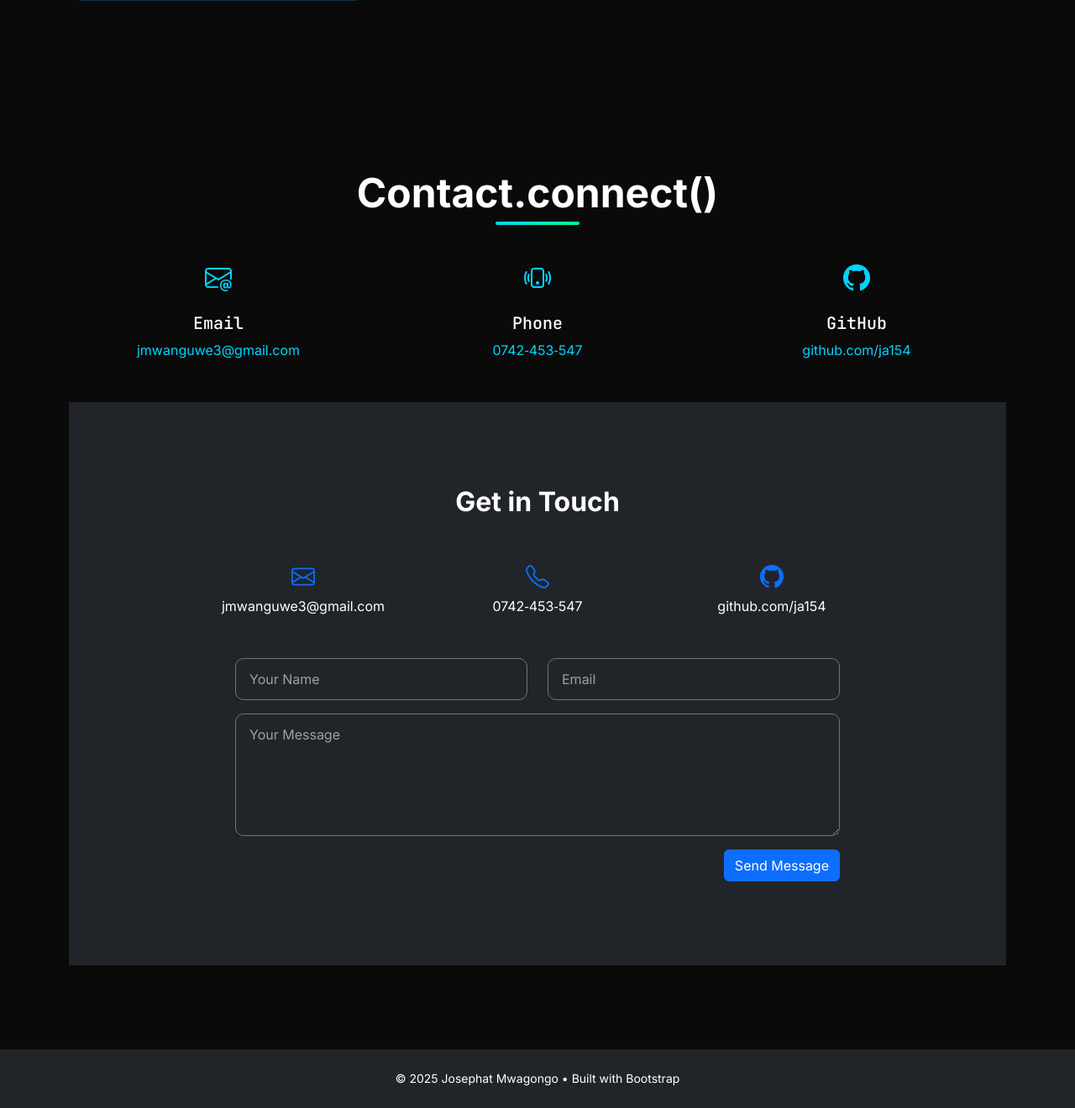
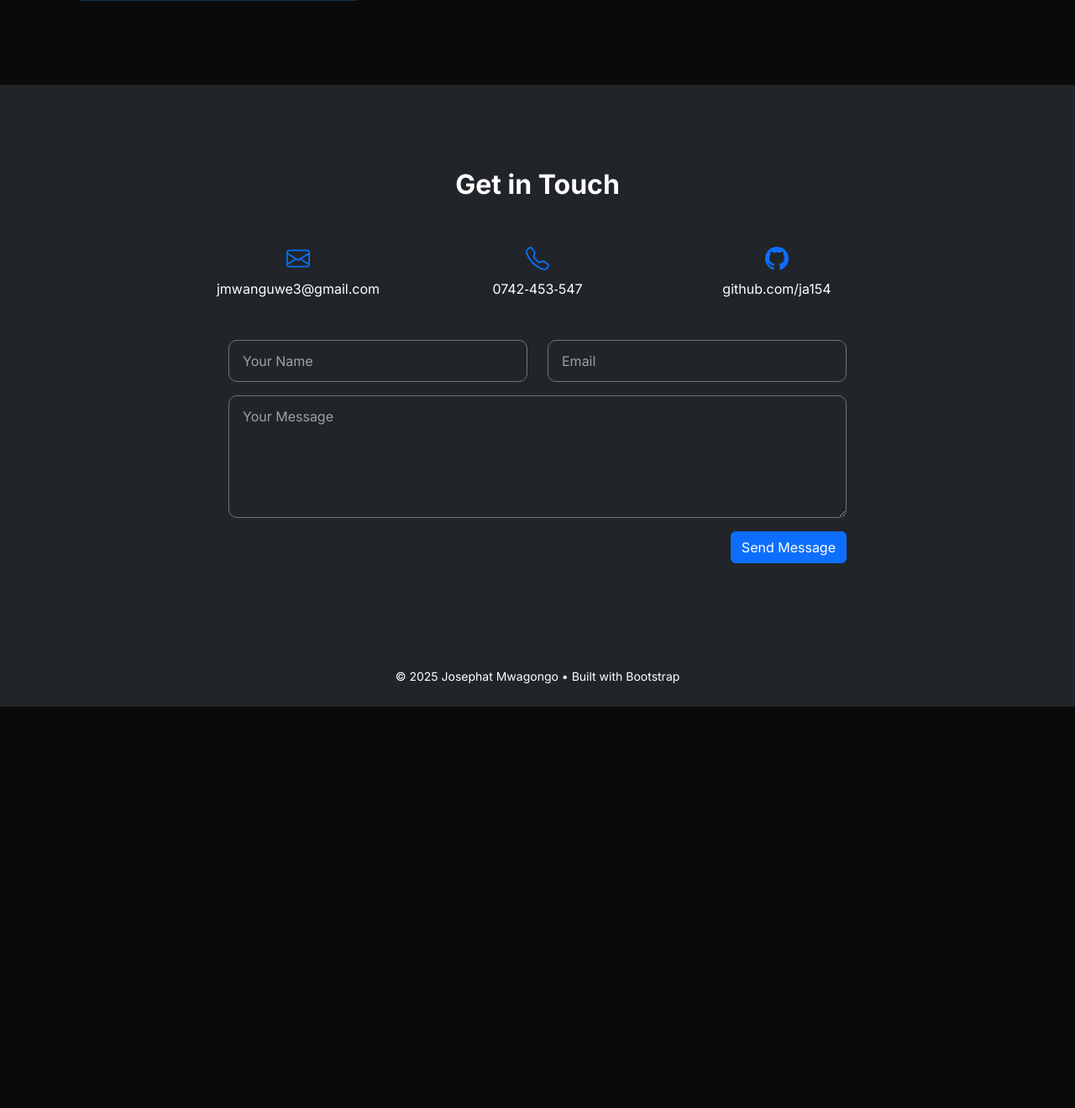
Before and after one commit to ja154/prtfo, a Flask app: page / in a window 1280 px wide. Shown: the part 3327-4647 px from the top of the page at 84% size. After the commit the page ends 4169 px from the top, so only its background shows below. Run offline with Flask 3, Linux system fonts and the light colour scheme; some libraries are stand-ins or nearby versions.

Commit message:
index.html

```diff
--- a/templates/index.html
+++ b/templates/index.html
@@ -721,41 +721,6 @@
     </section>
 
     <!-- Contact Section -->
-<section id="section_5" class="section-padding">
-    <div class="container">
-        <h2 class="section-title">Contact.connect()</h2>
-
-        <div class="row justify-content-center text-center g-4 mb-5">
-            <div class="col-md-4">
-                <div class="contact-icon">
-                    <i class="bi bi-envelope-at"></i>
-                </div>
-                <h5 class="code-font">Email</h5>
-                <a href="mailto:jmwanguwe3@gmail.com" style="color: var(--primary-neon); text-decoration: none;">
-                    jmwanguwe3@gmail.com
-                </a>
-            </div>
-            <div class="col-md-4">
-                <div class="contact-icon">
-                    <i class="bi bi-phone-vibrate"></i>
-                </div>
-                <h5 class="code-font">Phone</h5>
-                <a href="tel:0742453547" style="color: var(--primary-neon); text-decoration: none;">
-                    0742‑453‑547
-                </a>
-            </div>
-            <div class="col-md-4">
-                <div class="contact-icon">
-                    <i class="bi bi-github"></i>
-                </div>
-                <h5 class="code-font">GitHub</h5>
-                <a href="https://github.com/ja154" target="_blank" style="color: var(--primary-neon); text-decoration: none;">
-                    github.com/ja154
-                </a>
-            </div>
-        </div>
-
-
 
     <section id="section_5" class="section-padding bg-dark text-white">
         <div class="container">
```
